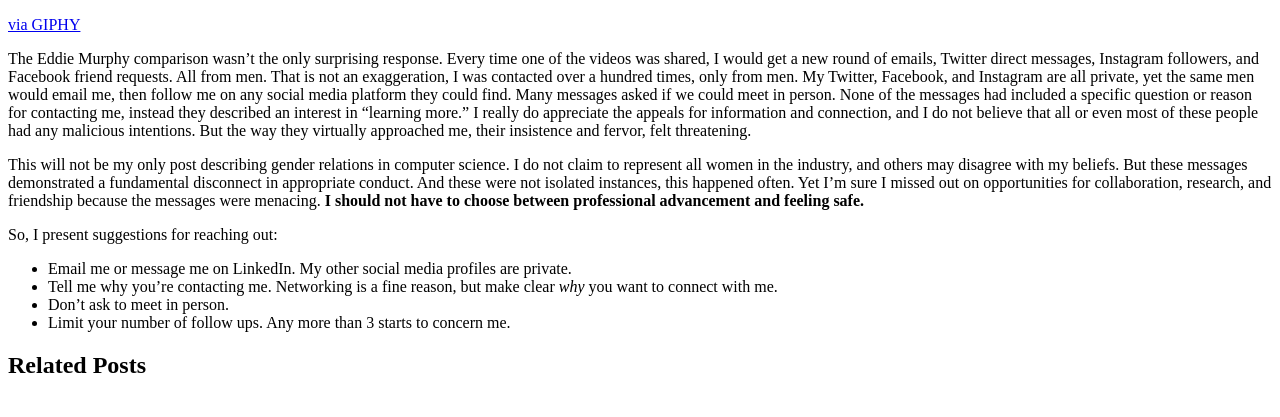
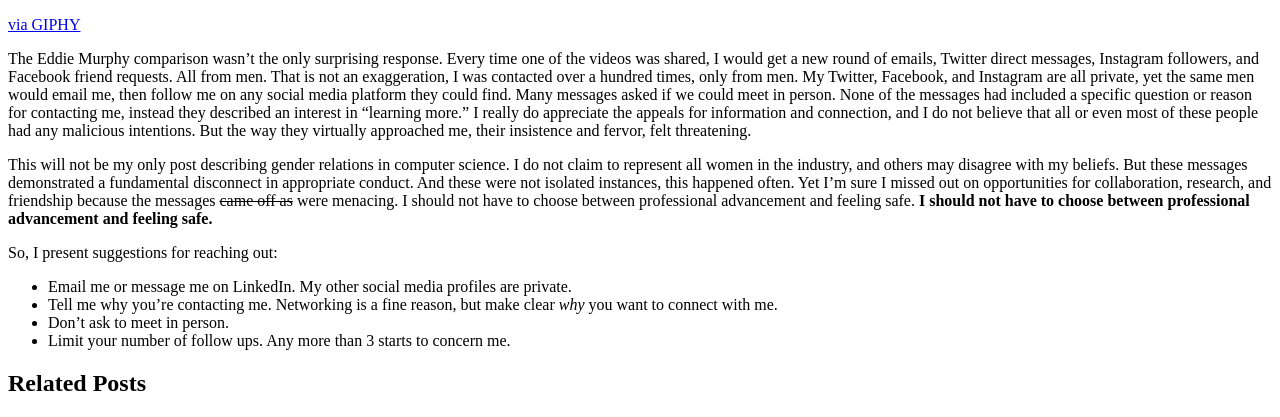
Before and after one commit to miagilepner/miagilepner.github.io, a Jekyll site: the page built from _posts/2016-12-19-Code-dot-org.md, in a window 1280 px wide and 900 px high, scrolled down 727 px, cut to the strip 483-900 px from the top of the window. Built offline with Jekyll 4.4.1, drawn with Linux system fonts in a browser that asks for light colours; nearby versions of some CDN libraries.

Commit message:
added strikethrough

```diff
--- a/_posts/2016-12-19-Code-dot-org.md
+++ b/_posts/2016-12-19-Code-dot-org.md
@@ -24,7 +24,7 @@ I got a lot of great feedback on the videos. I was also told by a stranger that
 
 The Eddie Murphy comparison wasn't the only surprising response. Every time one of the videos was shared, I would get a new round of emails, Twitter direct messages, Instagram followers, and Facebook friend requests. All from men. That is not an exaggeration, I was contacted over a hundred times, only from men. My Twitter, Facebook, and Instagram are all private, yet the same men would email me, then follow me on any social media platform they could find. Many messages asked if we could meet in person. None of the messages had included a specific question or reason for contacting me, instead they described an interest in "learning more." I really do appreciate the appeals for information and connection, and I do not believe that all or even most of these people had any malicious intentions. But the way they virtually approached me, their insistence and fervor, felt threatening.
 
-This will not be my only post describing gender relations in computer science. I do not claim to represent all women in the industry, and others may disagree with my beliefs. But these messages demonstrated a fundamental disconnect in appropriate conduct. And these were not isolated instances, this happened often. Yet I'm sure I missed out on opportunities for collaboration, research, and friendship because the messages were menacing. **I should not have to choose between professional advancement and feeling safe.**
+This will not be my only post describing gender relations in computer science. I do not claim to represent all women in the industry, and others may disagree with my beliefs. But these messages demonstrated a fundamental disconnect in appropriate conduct. And these were not isolated instances, this happened often. Yet I'm sure I missed out on opportunities for collaboration, research, and friendship because the messages ~~came off as~~ were menacing. I should not have to choose between professional advancement and feeling safe. **I should not have to choose between professional advancement and feeling safe.**
 
 So, I present suggestions for reaching out:
 
```
